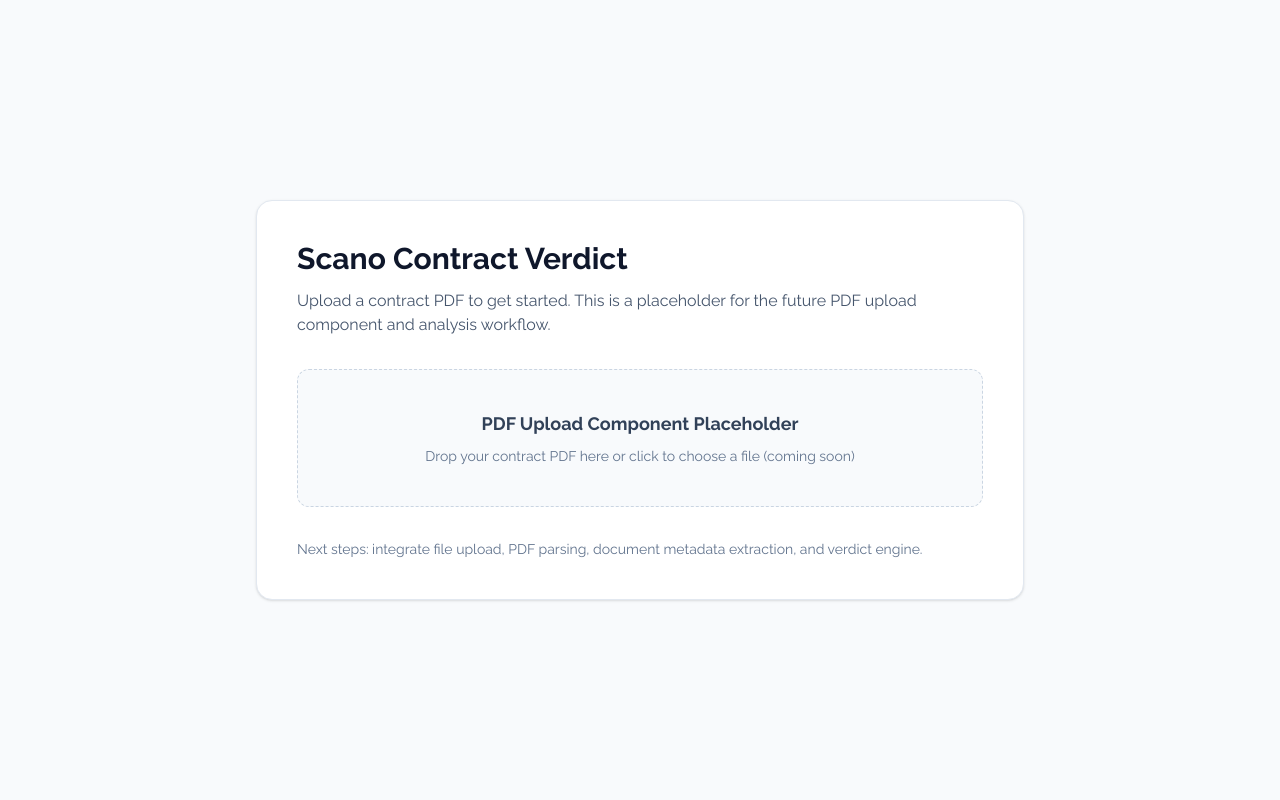
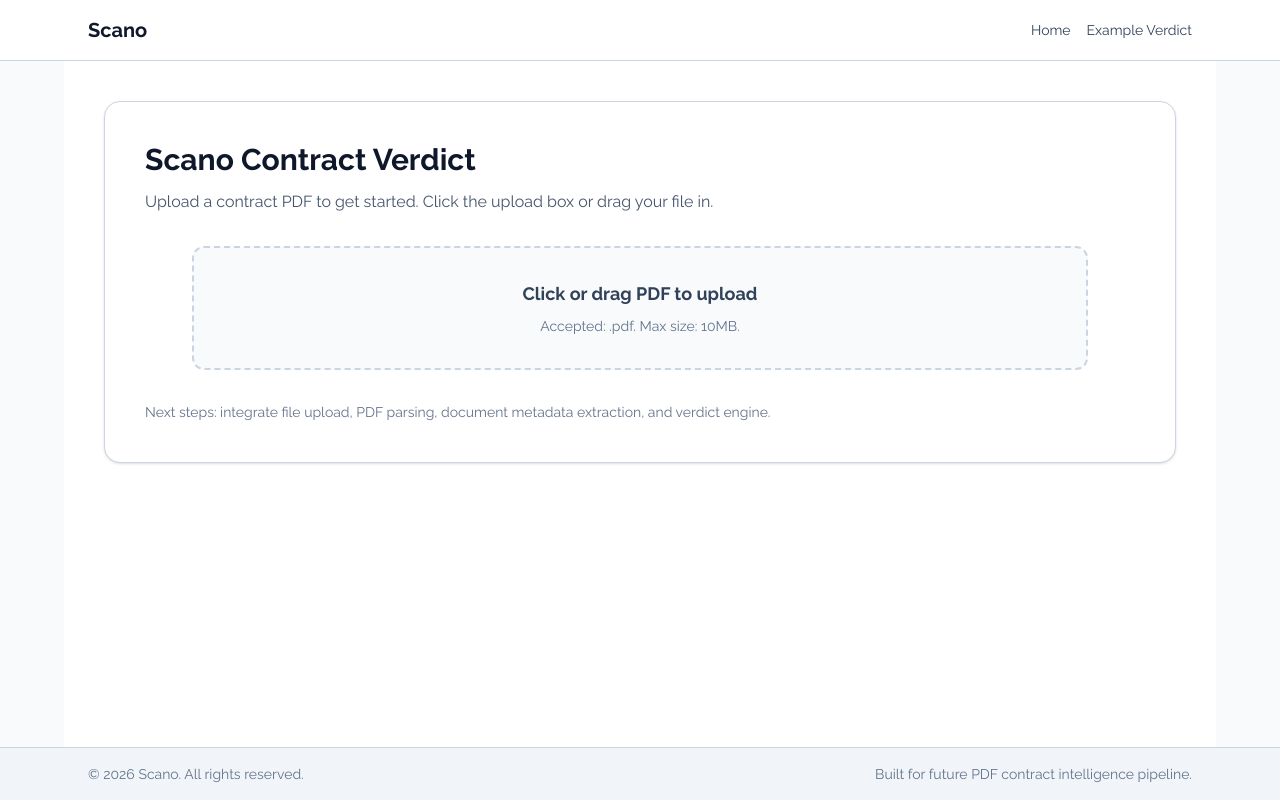
Before and after one commit to DawoodHussain-Repo/Scano, a Next.js app: page / in a window 1280 px wide. Built offline with nearby package versions, Linux system fonts and the light colour scheme.

Commit message:
baseline styles

```diff
--- a/app/globals.css
+++ b/app/globals.css
@@ -1,8 +1,19 @@
 @import "tailwindcss";
 
 :root {
-  --background: #ffffff;
-  --foreground: #171717;
+  --background: #f8fafc;
+  --foreground: #0f172a;
+  --surface: #ffffff;
+  --muted: #64748b;
+  --border: #cbd5e1;
+  --primary: #1d4ed8;
+  --primary-hover: #1e40af;
+  --accent: #0ea5e9;
+  --success: #16a34a;
+  --error: #dc2626;
+
+  --navbar-bg: #ffffff;
+  --footer-bg: #f1f5f9;
 }
 
 @theme inline {
@@ -14,8 +25,13 @@
 
 @media (prefers-color-scheme: dark) {
   :root {
-    --background: #0a0a0a;
+    --background: #ededed;
     --foreground: #ededed;
+    --surface: rgb(220, 255, 194);
+    --muted: #94a3b8;
+    --border: #334155;
+    --navbar-bg: #ededed;
+    --footer-bg: rgb(220, 255, 194);
   }
 }
 
@@ -24,3 +40,136 @@ body {
   color: var(--foreground);
   font-family: var(--font-raleway), Arial, Helvetica, sans-serif;
 }
+
+.app-shell {
+  min-height: 100vh;
+  display: flex;
+  flex-direction: column;
+  background: var(--background);
+  color: var(--foreground);
+}
+
+.navbar {
+  background: var(--navbar-bg);
+  border-bottom: 1px solid var(--border);
+  color: var(--foreground);
+}
+
+.navbar-inner {
+  @apply mx-auto flex w-full max-w-6xl items-center justify-between px-6 py-4;
+}
+
+.nav-link {
+  @apply text-sm font-medium text-slate-700 hover:text-slate-900;
+}
+
+.portfolio-title {
+  @apply text-xl font-bold text-slate-900;
+}
+
+.main-panel {
+  @apply flex-1 w-full mx-auto max-w-6xl px-6 py-8;
+}
+
+.upload-panel {
+  @apply w-full rounded-2xl border border-slate-200 bg-white p-10 shadow-sm;
+  background: var(--surface);
+  border-color: var(--border);
+}
+
+.upload-box {
+  @apply mt-8 rounded-xl border-2 border-dashed p-10 text-center transition cursor-pointer;
+}
+
+.upload-box-idle {
+  border-color: var(--border);
+  background: #f8fafc;
+}
+
+.upload-box-active {
+  border-color: var(--primary);
+  background: #eff6ff;
+}
+
+.upload-success {
+  @apply mt-6 rounded-lg border p-4 text-left;
+  background: #ecfdf5;
+  border-color: #bbf7d0;
+}
+
+.upload-error {
+  @apply mt-6 rounded-lg border p-4 text-left text-sm;
+  background: #fee2e2;
+  border-color: #fecaca;
+  color: var(--error);
+}
+
+.upload-note {
+  @apply mt-8 text-sm;
+  color: var(--muted);
+}
+
+.footer {
+  background: var(--footer-bg);
+  border-top: 1px solid var(--border);
+  color: var(--muted);
+}
+
+.footer-inner {
+  @apply mx-auto flex w-full max-w-6xl items-center justify-between px-6 py-4 text-sm;
+}
+
+/* Global reusable Tailwind-style utility components */
+.app-shell {
+  min-height: 100vh;
+  display: flex;
+  flex-direction: column;
+  background: var(--background);
+  color: var(--foreground);
+}
+
+.main-panel {
+  @apply flex-1 w-full mx-auto max-w-6xl p-10;
+  background: #ffffff;
+}
+
+.upload-panel {
+  @apply w-full rounded-2xl border border-slate-200 p-10 shadow-sm;
+  background: var(--surface);
+  border-color: var(--border);
+  min-height: 360px;
+}
+
+.upload-box {
+  @apply mt-8 rounded-xl border-2 border-dashed p-8 text-center transition cursor-pointer max-w-4xl mx-auto;
+  background: #ffffff;
+  border-color: var(--border);
+}
+
+.upload-box-idle {
+  background: #f8fafc;
+  border-color: var(--border);
+}
+
+.upload-box-active {
+  background: #eff6ff;
+  border-color: var(--primary);
+}
+
+.upload-success {
+  @apply mt-6 rounded-lg border p-4 text-left;
+  background: #ecfdf5;
+  border-color: #bbf7d0;
+}
+
+.upload-error {
+  @apply mt-6 rounded-lg border p-4 text-left text-sm;
+  background: #fee2e2;
+  border-color: #fecaca;
+  color: var(--error);
+}
+
+.upload-note {
+  @apply mt-8 text-sm;
+  color: var(--muted);
+}
--- a/app/page.tsx
+++ b/app/page.tsx
@@ -1,31 +1,141 @@
+"use client";
+
+import Link from "next/link";
+import { useCallback, useRef, useState } from "react";
+
+type UploadState = "idle" | "dragging" | "done";
+
 export default function Home() {
+  const [uploadedFile, setUploadedFile] = useState<File | null>(null);
+  const [error, setError] = useState<string | null>(null);
+  const [status, setStatus] = useState<UploadState>("idle");
+  const fileInputRef = useRef<HTMLInputElement | null>(null);
+
+  const handleFile = useCallback((file: File) => {
+    if (file.type !== "application/pdf") {
+      setError("Please upload a PDF file.");
+      setUploadedFile(null);
+      return;
+    }
+
+    setError(null);
+    setUploadedFile(file);
+    setStatus("done");
+    // TODO: send file object to server or parser integration (future)
+  }, []);
+
+  const onSelectFile = useCallback(
+    (event: React.ChangeEvent<HTMLInputElement>) => {
+      const file = event.target.files?.[0];
+      if (file) {
+        handleFile(file);
+      }
+    },
+    [handleFile],
+  );
+
+  const onDrop = useCallback(
+    (event: React.DragEvent<HTMLDivElement>) => {
+      event.preventDefault();
+      setStatus("idle");
+      const file = event.dataTransfer.files?.[0];
+      if (file) {
+        handleFile(file);
+      }
+    },
+    [handleFile],
+  );
+
   return (
-    <main className="min-h-screen flex items-center justify-center bg-slate-50 p-8">
-      <section className="w-full max-w-3xl rounded-2xl border border-slate-200 bg-white p-10 shadow-sm">
+    <main className="app-shell">
+      <nav className="navbar">
+        <div className="navbar-inner">
+          <div className="portfolio-title">Scano</div>
+          <div className="flex gap-4">
+            <Link href="/" className="nav-link">
+              Home
+            </Link>
+            <Link href="/verdict/example" className="nav-link">
+              Example Verdict
+            </Link>
+          </div>
+        </div>
+      </nav>
+
+      <div className="main-panel">
+        <section className="upload-panel">
           <h1 className="text-3xl font-bold text-slate-900">
             Scano Contract Verdict
           </h1>
           <p className="mt-3 text-slate-600">
-          Upload a contract PDF to get started. This is a placeholder for the
-          future PDF upload component and analysis workflow.
+            Upload a contract PDF to get started. Click the upload box or drag
+            your file in.
           </p>
 
-        <div className="mt-8 rounded-xl border border-dashed border-slate-300 bg-slate-50 p-10 text-center">
+          <input
+            ref={fileInputRef}
+            type="file"
+            accept="application/pdf"
+            className="hidden"
+            onChange={onSelectFile}
+          />
+
+          <div
+            className={`upload-box ${
+              status === "dragging" ? "upload-box-active" : "upload-box-idle"
+            }`}
+            onDragOver={(e) => {
+              e.preventDefault();
+              setStatus("dragging");
+            }}
+            onDragLeave={() => setStatus("idle")}
+            onDrop={onDrop}
+            onClick={() => fileInputRef.current?.click()}
+            role="button"
+            tabIndex={0}
+            onKeyDown={(e) => {
+              if (e.key === "Enter" || e.key === " ") {
+                fileInputRef.current?.click();
+              }
+            }}
+          >
             <p className="text-lg font-semibold text-slate-700">
-            PDF Upload Component Placeholder
+              Click or drag PDF to upload
             </p>
             <p className="mt-2 text-sm text-slate-500">
-            Drop your contract PDF here or click to choose a file (coming soon)
+              Accepted: .pdf. Max size: 10MB.
             </p>
           </div>
 
-        <div className="mt-8 text-sm text-slate-500">
+          {uploadedFile && (
+            <div className="upload-success">
+              <p className="font-semibold text-green-700">
+                File ready for processing
+              </p>
+              <p className="text-sm text-green-700">{uploadedFile.name}</p>
+              <p className="text-xs text-green-600">
+                {(uploadedFile.size / (1024 * 1024)).toFixed(1)} MB
+              </p>
+            </div>
+          )}
+
+          {error && <div className="upload-error">{error}</div>}
+
+          <div className="upload-note">
             <p>
               Next steps: integrate file upload, PDF parsing, document metadata
               extraction, and verdict engine.
             </p>
           </div>
         </section>
+      </div>
+
+      <footer className="footer">
+        <div className="footer-inner">
+          <p>© {new Date().getFullYear()} Scano. All rights reserved.</p>
+          <p>Built for future PDF contract intelligence pipeline.</p>
+        </div>
+      </footer>
     </main>
   );
 }
```
Lines whose indentation alone changed are shown as unchanged.
